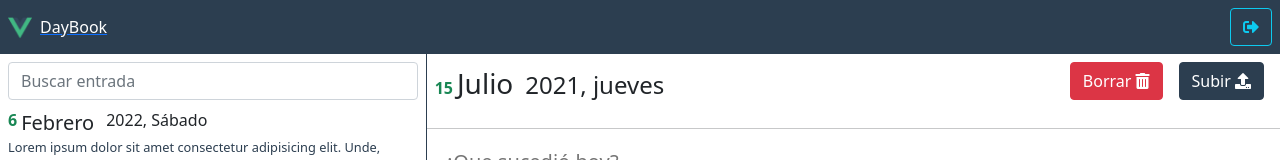
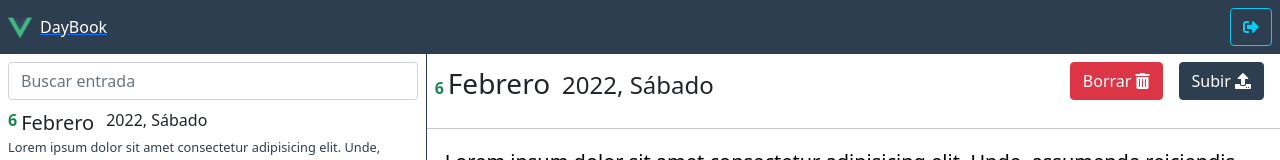
Before and after one commit to g1alexander/curso-vue, a Vue app in the folder app3/: page /daybook/1 in a window 1280 px wide. Shown: the top 160 px of the page. Built offline with nearby package versions, Linux system fonts and the light colour scheme.

Commit message:
fin seccion 11 arquitectura vue

```diff
--- /dev/null
+++ b/app3/src/modules/daybook/helpers/getDate.ts
@@ -0,0 +1,17 @@
+import { days, months } from "../utils/datesArray";
+
+interface GetDate {
+  day: number;
+  month: string;
+  yearDay: string;
+}
+
+export function getDate(dateString: string): GetDate {
+  const date = new Date(dateString);
+
+  return {
+    day: date.getDay(),
+    month: months[date.getMonth()],
+    yearDay: `${date.getFullYear()}, ${days[date.getDay()]}`,
+  };
+}
--- a/app3/src/modules/daybook/router/index.ts
+++ b/app3/src/modules/daybook/router/index.ts
@@ -24,6 +24,7 @@ const router: RouteRecordRaw = {
         import(
           /* webpackChunkName: "daybook-entry" */ "@/modules/daybook/views/EntryView.vue"
         ),
+      props: (route) => ({ id: route.params.id }),
     },
   ],
 };
--- a/app3/src/modules/daybook/store/getters.ts
+++ b/app3/src/modules/daybook/store/getters.ts
@@ -12,6 +12,10 @@ export const getEntriesByTerm =
     );
   };
 
-export const getEntryById = (state: JournalState): string => {
-  return "";
-};
+export const getEntryById =
+  (state: JournalState) =>
+  (id: string): Entry | undefined => {
+    const entry = state.entries.find((entry) => entry.id === id);
+
+    return entry && JSON.parse(JSON.stringify(entry));
+  };
--- a/app3/src/modules/daybook/store/interface/State.ts
+++ b/app3/src/modules/daybook/store/interface/State.ts
@@ -4,7 +4,7 @@ export interface JournalState {
 }
 
 export interface Entry {
-  id: number;
+  id: string;
   date: string;
   text: string;
   picture: string | null;
--- a/app3/src/modules/daybook/store/state.ts
+++ b/app3/src/modules/daybook/store/state.ts
@@ -4,19 +4,19 @@ const state: JournalState = {
   isLoading: true,
   entries: [
     {
-      id: new Date().getTime(),
+      id: "1",
       date: new Date().toDateString(),
       text: "Lorem ipsum dolor sit amet consectetur adipisicing elit. Unde, assumenda reiciendis. Eaque voluptates magnam maiores nesciunt? Facilis reiciendis officia est esse ex eum exercitationem, ipsam voluptatibus laudantium delectus facere? Impedit.",
       picture: null,
     },
     {
-      id: new Date().getTime() + 1000,
+      id: "2",
       date: new Date().toDateString(),
       text: "consectetur adipisicing elit. Unde, assumenda reiciendis. Eaque voluptates magnam maiores nesciunt? Facilis reiciendis officia est esse ex eum exercitationem, ipsam voluptatibus laudantium delectus facere? Impedit.",
       picture: null,
     },
     {
-      id: new Date().getTime() + 2000,
+      id: "3",
       date: new Date().toDateString(),
       text: "tonsectetur adipisicing elit. Unde, assumenda reiciendis. Eaque voluptates magnam maiores nesciunt? Facilis reiciendis officia est esse ex eum exercitationem, ipsam voluptatibus laudantium delectus facere? Impedit.",
       picture: null,
--- a/app3/src/modules/daybook/views/EntryView.vue
+++ b/app3/src/modules/daybook/views/EntryView.vue
@@ -1,9 +1,10 @@
 <template>
+  <template v-if="entry">
     <div class="entry-title d-flex justify-content-between p-2">
       <div>
-      <span class="text-success fd-3 fw-bold">15</span>
-      <span class="mx-1 fs-3">Julio</span>
-      <span class="mx-2 fs-4 fw-light">2021, jueves</span>
+        <span class="text-success fd-3 fw-bold">{{ day }}</span>
+        <span class="mx-1 fs-3">{{ month }}</span>
+        <span class="mx-2 fs-4 fw-light">{{ yearDay }}</span>
       </div>
 
       <div>
@@ -19,23 +20,77 @@
     <hr />
 
     <div class="d-flex flex-column w-100 px-3 h-75">
-    <textarea placeholder="¿Que sucedió hoy?"></textarea>
+      <textarea v-model="entry.text" placeholder="¿Que sucedió hoy?"></textarea>
     </div>
-
-  <Fab icon="fa-save" />
 
     <img
       src="https://images.unsplash.com/photo-1645241910531-d32735b412a2?ixlib=rb-1.2.1&ixid=MnwxMjA3fDB8MHxlZGl0b3JpYWwtZmVlZHwxMHx8fGVufDB8fHx8&auto=format&fit=crop&w=800&q=60"
       class="img-thumbanail"
     />
   </template>
+  <Fab icon="fa-save" />
+</template>
 
 <script lang="ts">
 import { defineAsyncComponent, defineComponent } from "vue";
+import { mapGetters } from "vuex";
+import { getDate } from "../helpers/getDate";
+import { Entry } from "../store/interface/State";
 
 export default defineComponent({
   components: {
     Fab: defineAsyncComponent(() => import("../components/Fab.vue")),
+  },
+
+  props: {
+    id: {
+      type: String,
+      required: true,
+    },
+  },
+  computed: {
+    ...mapGetters("journalModule", ["getEntryById"]),
+
+    day() {
+      const { day } = getDate(this.entry.date);
+      return day;
+    },
+
+    month() {
+      const { month } = getDate(this.entry.date);
+      return month;
+    },
+
+    yearDay() {
+      const { yearDay } = getDate(this.entry.date);
+      return yearDay;
+    },
+  },
+
+  data() {
+    return {
+      entry: {} as Entry,
+    };
+  },
+
+  methods: {
+    loadEntry() {
+      const entry: Entry = this.getEntryById(this.id);
+
+      if (!entry) return this.$router.push({ name: "no-entry" });
+
+      this.entry = entry;
+    },
+  },
+
+  created() {
+    this.loadEntry();
+  },
+
+  watch: {
+    id() {
+      this.loadEntry();
+    },
   },
 });
 </script>
```
Also changed, not shown: app3/src/modules/daybook/utils/ensure.ts (added, +10 -0 lines). Lines whose indentation alone changed are shown as unchanged.
